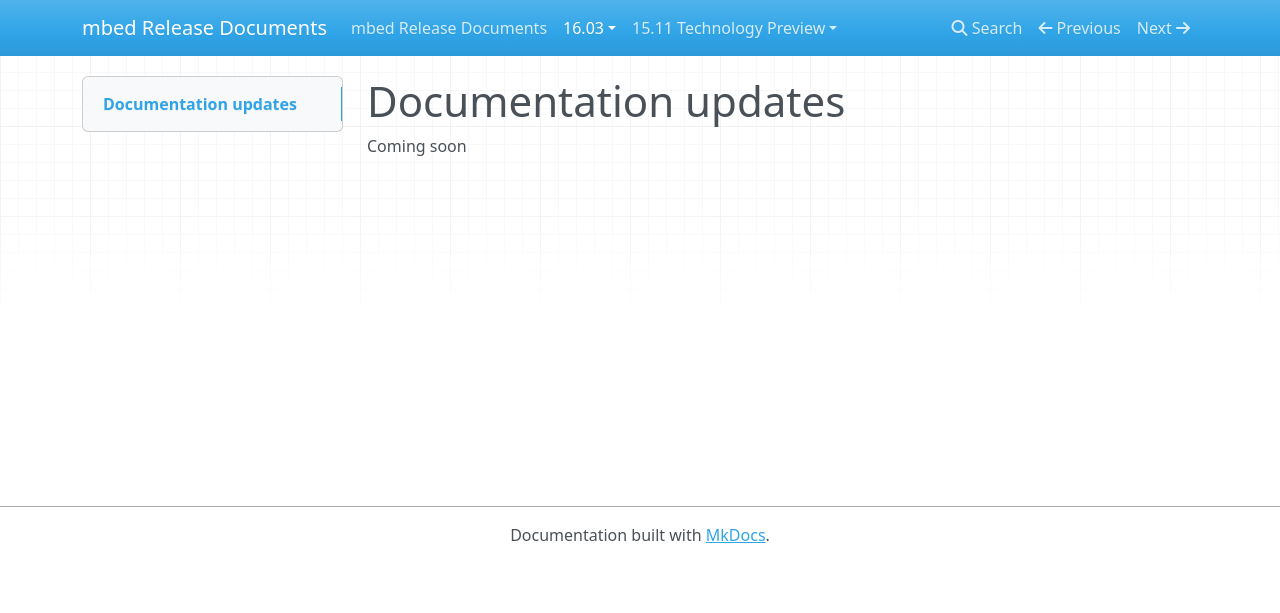
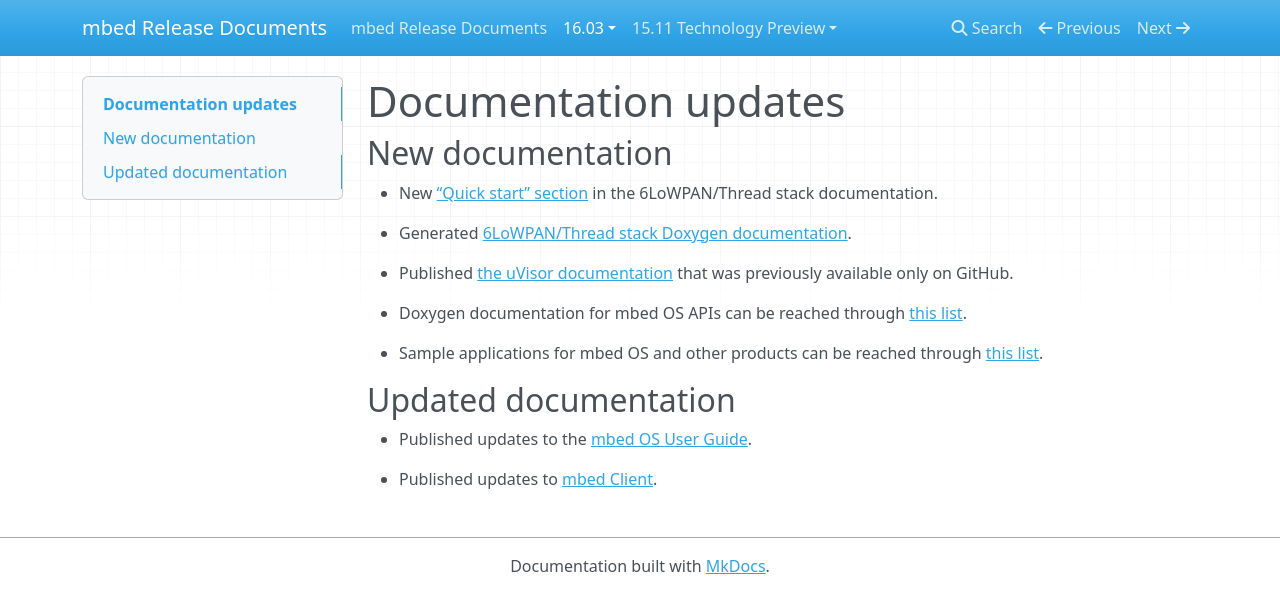
Before and after one commit to kurtace72/mbed_os_release_notes, an MkDocs documentation site: the page built from Docs/16_03/Docs_Update.md, in a window 1280 px wide. Shown: the top 613 px of the page. Built offline with MkDocs 1.6.1, drawn with Linux system fonts in a browser that asks for light colours; nearby versions of some CDN libraries; old or Windows-style settings are respelled for this version of MkDocs.

Commit message:
Adding docs

```diff
--- a/Docs/16_03/Docs_Update.md
+++ b/Docs/16_03/Docs_Update.md
@@ -1,3 +1,19 @@
 # Documentation updates
 
-Coming soon
+## New documentation
+
+* New [“Quick start” section](https://docs.mbed.com/docs/arm-ipv66lowpan-stack/en/latest/quick_start_intro/index.html) in the 6LoWPAN/Thread stack documentation.
+
+* Generated [6LoWPAN/Thread stack Doxygen documentation](https://docs.mbed.com/docs/arm-ipv66lowpan-stack/en/latest/api/index.html).
+
+* Published [the uVisor documentation](https://docs.mbed.com/docs/uvisor-and-uvisor-lib-documentation/en/latest/) that was previously available only on GitHub.
+
+* Doxygen documentation for mbed OS APIs can be reached through [this list](https://docs.mbed.com/docs/api-documentation-list/en/latest/).
+
+* Sample applications for mbed OS and other products can be reached through [this list](https://docs.mbed.com/docs/examples-list/en/latest/).
+
+## Updated documentation
+
+* Published updates to the [mbed OS User Guide](https://docs.mbed.com/docs/getting-started-mbed-os/en/latest/).
+
+* Published updates to [mbed Client](https://docs.mbed.com/docs/mbed-client-guide/en/latest/).
```
